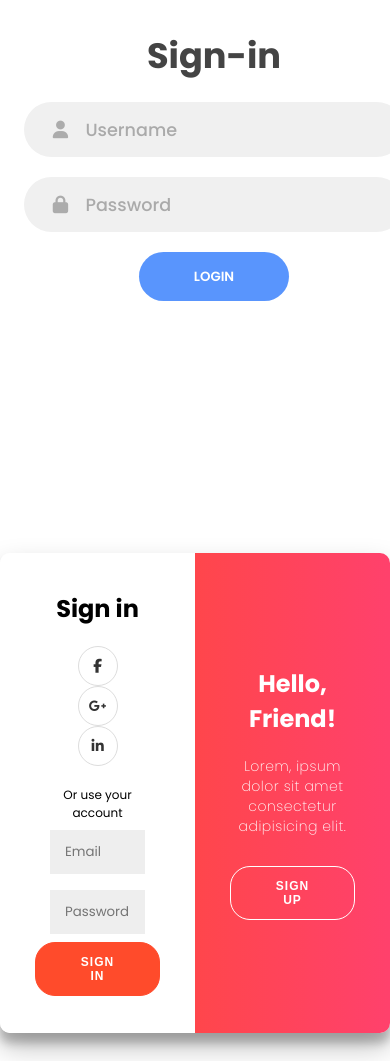
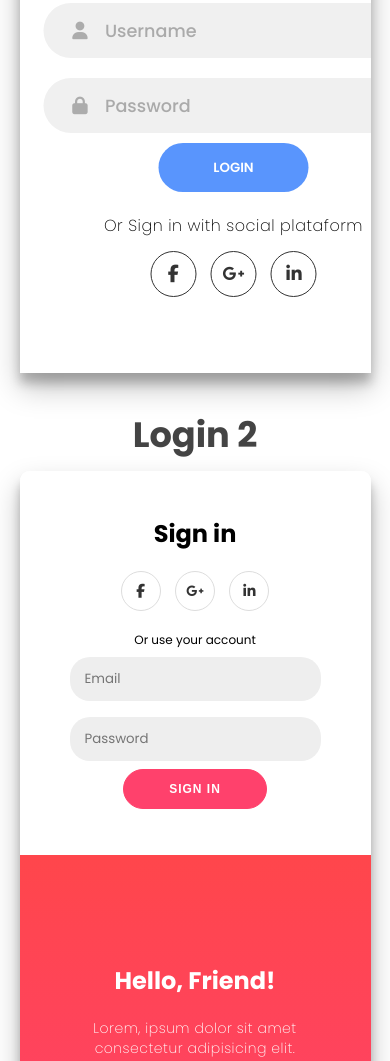
Before and after one commit to Laerciosantosn/HTML-CSS-JS, a plain HTML site: page LoginSliding/index.html in a window 390 px wide. Shown: the part 453-1514 px from the top of the page. Drawn offline with Linux system fonts and the light colour scheme.

Commit message:
Separando styles

```diff
--- a/LoginSliding/index.html
+++ b/LoginSliding/index.html
@@ -12,10 +12,14 @@
       rel="stylesheet"
     />
 
-    <link rel="stylesheet" href="style.css" />
+    <link rel="stylesheet" href="stylelogin1.css" />
+    <link rel="stylesheet" href="stylelogin2.css" />
+
     <title>Login Sliding Sign In & Sign Up</title>
   </head>
   <body>
+    <div class="body-container">
+      <h1>Login 1</h1>
     <section class="container">
       <div class="form-container">
         <div class="signin-signup">
@@ -39,13 +43,12 @@
             </div>
 
             <input type="submit" value="Login" class="btn solid" />
-            <!-- <p class="social-text">Or Sign in with social plataform</p>
+            <p class="social-text">Or Sign in with social plataform</p>
             <div class="social-media">
-              <a href="#" class="social-icon"></a>
-              <a href="#" class="social-icon"></a>
-              <a href="#" class="social-icon"></a>
-              <a href="#" class="social-icon"></a>
-            </div> -->
+              <a href="#" class="social-icon"><i class="fab fa-facebook-f"></i></a>
+              <a href="#" class="social-icon"><i class="fab fa-google-plus-g"></i></a>
+             <a href="#" class="social-icon"><i class="fab fa-linkedin-in"></i></a>
+            </div>
           </form>
 
           <form action="" class="sign-up-form">
@@ -76,13 +79,12 @@
             </div>
 
             <input type="submit" value="Sign up" class="btn solid" />
-            <!-- <p class="social-text">Or Sign in with social plataform</p>
+            <p class="social-text">Or Sign in with social plataform</p>
             <div class="social-media">
-              <a href="#" class="social-icon"></a>
-              <a href="#" class="social-icon"></a>
-              <a href="#" class="social-icon"></a>
-              <a href="#" class="social-icon"></a>
-            </div> -->
+              <a href="#" class="social-icon"><i class="fab fa-facebook-f"></i></a>
+              <a href="#" class="social-icon"><i class="fab fa-google-plus-g"></i></a>
+             <a href="#" class="social-icon"><i class="fab fa-linkedin-in"></i></a>
+            </div>
           </form>
         </div>
       </div>
@@ -115,12 +117,13 @@
         </div>
       </div>
     </section>
-
+  </div>
 
     <!-- Second Login -->
 
 
     <section class="body">
+      <h1 class="title">Login 2</h1>
       <div class="container2" id="container">
         <div class="form-container2 sign-up-container">
           <form action="#">
--- a/LoginSliding/style.css
+++ b/LoginSliding/styleLogin1.css
@@ -20,10 +20,30 @@ input {
   font-family: "Poppins", sans-serif;
 }
 
+.body-container {
+  display: flex;
+  flex-direction: column;
+  justify-content: center;
+  align-items: center;
+  height: 100vh;
+  margin: -20px 0 50px;
+  padding: 5%;
+}
+.body-container h1 {
+  color: #6c63ff;
+  margin-bottom: 2rem;
+}
+
 .container {
+  box-shadow: 0 14px 28px rgba(0, 0, 0, 0.25), 0 10px 10px rgba(0, 0, 0, 0.22);
+
+  width: 768px;
+  max-width: 100%;
+  /* min-height: 480px; */
+
   position: relative;
-  width: 100%;
-  min-height: 100vh;
+  /* width: 60%; */
+  min-height: 60vh;
   background-color: #fff;
   overflow: hidden;
 }
@@ -67,7 +87,7 @@ form {
   align-items: center;
   justify-content: center;
   flex-direction: column;
-  padding: 0 5rem;
+  padding: 0 1rem;
   grid-column: 1 /2;
   grid-row: 1 /2;
   transition: 0.2s 0.7s ease-in-out;
@@ -98,6 +118,7 @@ form.sign-up-form {
   display: grid;
   grid-template-columns: 15% 85%;
   padding: 0 0.4rem;
+
 }
 
 .input-field i {
@@ -130,12 +151,41 @@ form.sign-up-form {
   color: #fff;
   text-transform: uppercase;
   font-weight: 600;
-  margin: 10px 0;
+  /* margin: 0px 0; */
+  margin-bottom: 1.5rem;
   transition: 0.5s;
 }
 
 .btn:hover {
   background-color: #4d84e2;
+}
+
+.social-text {
+  font-size: 1rem;
+  margin: 0px 0 15px;
+}
+
+.social-media {
+  display: flex;
+  justify-content: center;
+}
+
+.social-icon {
+  height: 46px;
+  width: 46px;
+  border: 1px solid #333;
+  margin: 0 0.45rem;
+  display: flex;
+  justify-content: center;
+  align-items: center;
+  color: #333;
+  font-size: 1.1rem;
+  border-radius: 50%;
+}
+
+.social-icon:hover {
+  color: #4d84e2;
+  border: 2px solid #4d84e2;
 }
 
 .panels-container {
@@ -180,7 +230,8 @@ form.sign-up-form {
 
 .panel p {
   font-size: 0.95rem;
-  padding: 0.7rem;
+  /* padding: 0.7rem; */
+  margin-bottom: 1.5rem;
 }
 
 .btn .transparent {
@@ -244,15 +295,16 @@ form.sign-up-form {
 
 @media (max-width: 870px) {
   .container {
-    min-height: 800px;
-    height: 100vh;
+    width: 480px;
+    min-height: 768px;
+    height: 100%;
   }
 
   .container:before {
     width: 1500px;
     height: 1500px;
     left: 30%;
-    bottom: 68%;
+    bottom: 58%;
     transform: translate(-50%);
     right: initial;
     top: initial;
@@ -319,7 +371,7 @@ form.sign-up-form {
 
   .container.sign-up-mode::before {
     transform: translate(-50%, 100%);
-    bottom: 32%;
+    bottom: 42%;
     right: initial;
   }
 
@@ -358,209 +410,3 @@ form.sign-up-form {
     }
   }
 }
-
-/* LOGIN 2 */
-
-.body {
-  display: flex;
-  flex-direction: column;
-  justify-content: center;
-  align-items: center;
-  height: 100vh;
-  margin: -20px 0 50px;
-}
-
-h1 {
-  margin: 0;
-}
-
-p {
-  font-size: 14px;
-  font-weight: 100;
-  line-height: 20px;
-  letter-spacing: 0.5px;
-  margin: 20px 0 30px;
-}
-
-span {
-  font-size: 12px;
-}
-
-a {
-  color: #333;
-  font-size: 14px;
-  text-decoration: none;
-  margin: 15px 0;
-}
-
-.container2 {
-  background: #fff;
-  border-radius: 10px;
-  box-shadow: 0 14px 28px rgba(0, 0, 0, 0.25), 0 10px 10px rgba(0, 0, 0, 0.22);
-  position: relative;
-  overflow: hidden;
-  width: 768px;
-  max-width: 100%;
-  min-height: 480px;
-}
-
-.form-container2 form {
-  background: #fff;
-  display: flex;
-  flex-direction: column;
-  padding: 0 50px;
-  height: 100%;
-  align-items: center;
-  justify-content: center;
-  text-align: center;
-}
-
-.social-container {
-  margin: 20px;
-}
-
-.social-container a {
-  border: 1px solid #ddd;
-  border-radius: 50%;
-  display: inline-flex;
-  justify-content: center;
-  align-items: center;
-  margin: 0 5px;
-  height: 40px;
-  width: 40px;
-}
-
-.form-container2 input {
-  background: #eee;
-  border: none;
-  padding: 12px 15px;
-  margin: 8px 0;
-  width: 100%;
-}
-
-.button {
-  border-radius: 20px;
-  border: 1px solid #ff4b2b;
-  background: #ff4b2b;
-  color: #fff;
-  font-size: 12px;
-  font-weight: bold;
-  padding: 12px 45px;
-  letter-spacing: 1px;
-  text-transform: uppercase;
-  transition: transform 80ms ease-in;
-}
-
-.button:active {
-  transform: scale(0.95);
-}
-
-.button:focus {
-  outline: none;
-}
-
-.button.ghost {
-  background: transparent;
-  border-color: #fff;
-}
-
-.form-container2 {
-  position: absolute;
-  top: 0;
-  height: 100%;
-  transition: all 0.6s ease-in-out;
-}
-
-.sign-in-container {
-  left: 0;
-  width: 50%;
-  z-index: 2;
-}
-
-.sign-up-container {
-  left: 0;
-  width: 50%;
-  z-index: 1;
-  opacity: 0;
-}
-
-.overlay-container {
-  position: absolute;
-  top: 0;
-  left: 50%;
-  width: 50%;
-  height: 100%;
-  overflow: hidden;
-  transition: transform 0.6s ease-in-out;
-  z-index: 100;
-}
-
-.overlay {
-  background: #ff416c;
-  background: linear-gradient(to right, #ff4b2b, #ff416c) no-repeat 0 0 / cover;
-  color: #fff;
-  position: relative;
-  left: -100%;
-  height: 100%;
-  width: 200%;
-  transform: translateX(0);
-  transition: transform 0.6s ease-in-out;
-}
-
-.overlay-panel {
-  position: absolute;
-  top: 0;
-  display: flex;
-  flex-direction: column;
-  justify-content: center;
-  align-items: center;
-  padding: 0 40px;
-  height: 100%;
-  width: 50%;
-  text-align: center;
-  transform: translateX(0);
-  transition: transform 0.6s ease-in-out;
-}
-
-.overlay-right {
-  right: 0;
-  transform: translateX(0);
-}
-
-
-.overlay-left {
-  transform: translateX(-20%);
-}
-
-
-/* ANIMATION */
-
-/* Move sigin to the right */
-.container2.right-panel-active .sign-in-container {
-  transform: translateX(100%);
-}
-
-/* Move overlay to left */
-.container2.right-panel-active .overlay-container {
-  transform: translateX(-100%);
-}
-
-/* Bring sign up over sign in */
-.container2.right-panel-active .sign-up-container {
-  transform: translateX(100%);
-  opacity: 1;
-  z-index: 5;
-}
-
-/* Move overlay back to right */
-.container2.right-panel-active .overlay {
-  transform: translateX(50%);
-}
-
-.container2.right-panel-active .overlay-left {
-  transform: translateX(0);
-}
-
-.container2.right-panel-active .overlay-right {
-  transform: translateX(20%);
-}
--- /dev/null
+++ b/LoginSliding/styleLogin2.css
@@ -0,0 +1,309 @@
+/* LOGIN 2 */
+
+.body {
+  display: flex;
+  flex-direction: column;
+  justify-content: center;
+  align-items: center;
+  height: 100vh;
+  margin: -20px 0 50px;
+  padding: 5%;
+}
+
+h1 {
+  margin: 0;
+}
+
+p {
+  font-size: 14px;
+  font-weight: 100;
+  line-height: 20px;
+  letter-spacing: 0.5px;
+  margin: 20px 0 30px;
+}
+
+span {
+  font-size: 12px;
+}
+
+a {
+  color: #333;
+  font-size: 14px;
+  text-decoration: none;
+  margin: 15px 0;
+}
+
+.container2 {
+  background: #fff;
+  border-radius: 10px;
+  box-shadow: 0 14px 28px rgba(0, 0, 0, 0.25), 0 10px 10px rgba(0, 0, 0, 0.22);
+  position: relative;
+  overflow: hidden;
+  width: 768px;
+  max-width: 100%;
+  min-height: 480px;
+}
+
+.form-container2 form {
+  background: #fff;
+  display: flex;
+  flex-direction: column;
+  padding: 0 50px;
+  height: 100%;
+  align-items: center;
+  justify-content: center;
+  text-align: center;
+}
+
+.social-container {
+  margin: 20px;
+}
+
+.social-container a {
+  border: 1px solid #ddd;
+  border-radius: 50%;
+  display: inline-flex;
+  justify-content: center;
+  align-items: center;
+  margin: 0 5px;
+  height: 40px;
+  width: 40px;
+}
+
+.sign-in-container .social-container a:hover {
+  border: #ff416c solid;
+  color: #ff416c;
+}
+.sign-up-container .social-container a:hover {
+  border: #ff4b2b solid;
+  color: #ff4b2b;
+}
+
+.form-container2 input {
+  background: #eee;
+  border: none;
+  padding: 12px 15px;
+  margin: 8px 0;
+  width: 100%;
+  border-radius: 20px;
+}
+
+.button {
+  border-radius: 20px;
+  color: #fff;
+  font-size: 12px;
+  font-weight: bold;
+  padding: 12px 45px;
+  letter-spacing: 1px;
+  text-transform: uppercase;
+  cursor: pointer;
+  transition: transform 80ms ease-in;
+}
+
+.sign-in-container .button {
+  border: 1px solid #ff416c;
+  background: #ff416c;
+}
+
+.sign-up-container .button {
+  border: 1px solid #ff4b2b;
+  background: #ff4b2b;
+}
+
+.button:active {
+  transform: scale(0.95);
+}
+
+.button:focus {
+  outline: none;
+}
+
+.button.ghost {
+  background: transparent;
+  border-color: #fff;
+}
+
+.form-container2 {
+  position: absolute;
+  top: 0;
+  height: 100%;
+  transition: all 0.6s ease-in-out;
+}
+
+.sign-in-container {
+  left: 0;
+  width: 50%;
+  z-index: 2;
+}
+
+.sign-up-container {
+  left: 0;
+  width: 50%;
+  z-index: 1;
+  /* opacity: 0; */
+}
+
+.overlay-container {
+  position: absolute;
+  top: 0;
+  left: 50%;
+  width: 50%;
+  height: 100%;
+  overflow: hidden;
+  transition: transform 0.6s ease-in-out;
+  z-index: 100;
+}
+
+.overlay {
+  background: #ff416c;
+  background: linear-gradient(to right, #ff4b2b, #ff416c) no-repeat 0 0 / cover;
+  color: #fff;
+  position: relative;
+  left: -100%;
+  height: 100%;
+  width: 200%;
+  transform: translateX(0);
+  transition: transform 0.6s ease-in-out;
+}
+
+ .overlay-panel {
+  position: absolute;
+  top: 0;
+  display: flex;
+  flex-direction: column;
+  justify-content: center;
+  align-items: center;
+  padding: 0 40px;
+  height: 100%;
+  width: 50%;
+  text-align: center;
+  transform: translateX(0);
+  transition: transform 0.6s ease-in-out;
+}
+
+.overlay-right {
+  right: 0;
+  transform: translateX(0);
+}
+
+
+.overlay-left {
+  transform: translateX(-20%);
+}
+
+
+/* ANIMATION */
+
+/* Move sigin to the right */
+.container2.right-panel-active .sign-in-container {
+  transform: translateX(100%);
+}
+
+/* Move overlay to left */
+.container2.right-panel-active .overlay-container {
+  transform: translateX(-100%);
+}
+
+/* Bring sign up over sign in */
+.container2.right-panel-active .sign-up-container {
+  transform: translateX(100%);
+  opacity: 1;
+  z-index: 5;
+}
+
+/* Move overlay back to right */
+.container2.right-panel-active .overlay {
+  transform: translateX(50%);
+}
+
+.container2.right-panel-active .overlay-left {
+  transform: translateX(0);
+}
+
+.container2.right-panel-active .overlay-right {
+  transform: translateX(20%);
+}
+
+
+
+@media (max-width: 870px) {
+  .container2 {
+    width: 480px;
+    max-width: 100%;
+    min-height: 768px;
+  }
+
+  .form-container2 {
+    height: 50%;
+
+  }
+  .sign-in-container {
+    width: 100%;
+  }
+
+  .sign-up-container {
+    width: 100%;
+
+  }
+
+  .overlay-container {
+    top: initial;
+    bottom: 0;
+    left: 0%;
+    width: 100%;
+    height: 50%;
+
+  }
+
+  .overlay {
+    background: linear-gradient(to bottom, #ff4b2b, #ff416c) no-repeat 0 0 / cover;
+
+    width: 100%;
+    height: 200%;
+    left: 0%;
+    top:-100%;
+
+  }
+
+  .overlay-panel {
+    width: 100%;
+    position: initial;
+    height: 50%;
+    top: 0%;
+    display: flex;
+    flex-direction: column;
+  }
+  .overlay-left {
+    transform: translateX(0%);
+  }
+
+  /* Animation */
+  /* Move sigin to the bottom */
+.container2.right-panel-active .sign-in-container {
+  transform: translateY(100%);
+}
+
+/* Move overlay to top */
+.container2.right-panel-active .overlay-container {
+  transform: translateY(-100%);
+}
+
+/* Bring sign up over sign in */
+.container2.right-panel-active .sign-up-container {
+  transform: translateY(100%);
+}
+
+/* Move overlay back to right */
+.container2.right-panel-active .overlay {
+  transform: translateY(50%);
+}
+
+.container2.right-panel-active .overlay-left {
+  transform: translateY(0);
+}
+
+.container2.right-panel-active .overlay-right {
+  transform: translateY(100%);
+}
+
+}
```
Also changed, not shown: 1 other file.
